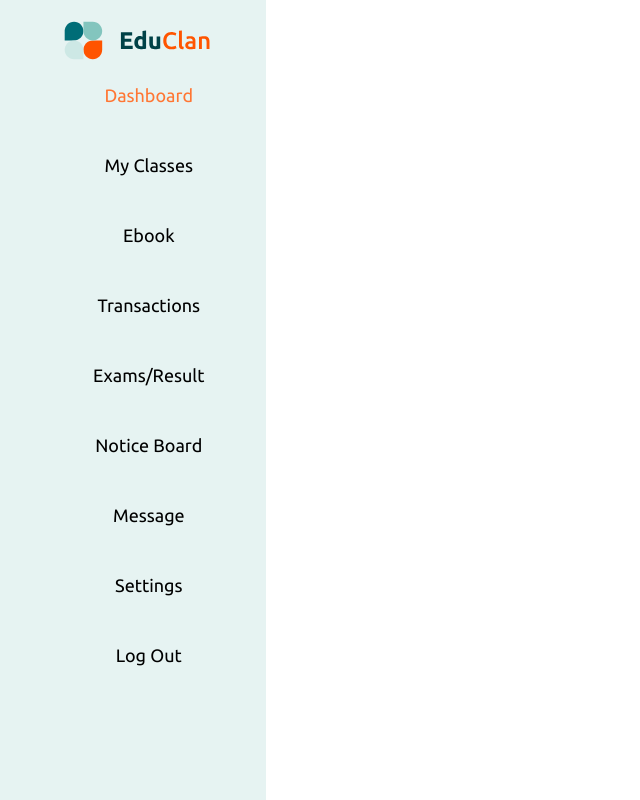
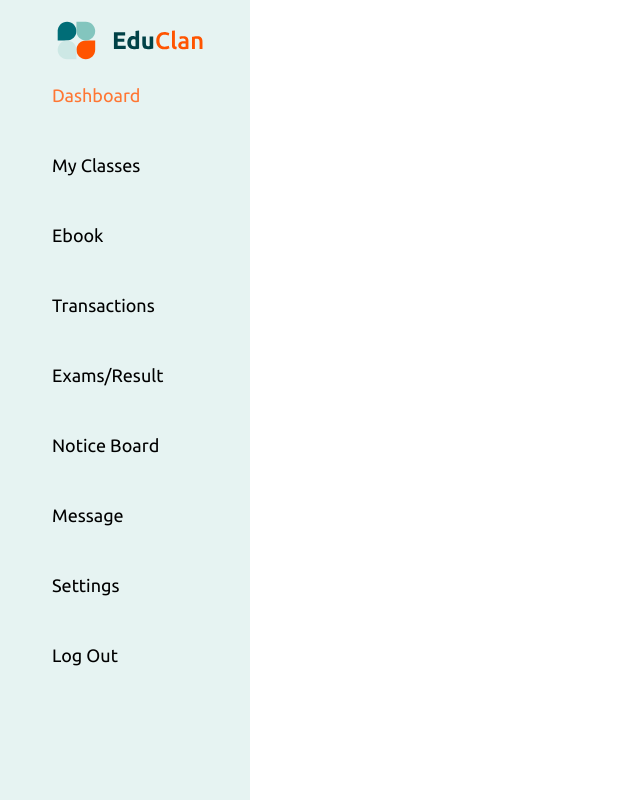
Before and after one commit to Acers-Org/digiphront-frontend, a React (Create React App) app: page /studentDashboard in a window 1280 px wide. Shown: the whole page, without its empty margins (0-640 px from the left). Built offline with nearby package versions, Linux system fonts and the light colour scheme.

Commit message:
map data

```diff
--- a/src/components/sidebar/Sidebar.css
+++ b/src/components/sidebar/Sidebar.css
@@ -5,10 +5,9 @@
 
 
 .sidebar {
-    height: 100%;
     width: 250px;
     background-color: var(--background);
-    width: 33.2vh;
+    /* width: 33.2vh; */
     height:100vh;
     position: absolute;
   }
@@ -23,6 +22,7 @@
     font-size: 18px;
     line-height: 30px;
     cursor: pointer;
+    text-align: left;
 }
 
 .sidebar .list-item:nth-child(1) {
--- a/src/components/sidebar/Sidebar.jsx
+++ b/src/components/sidebar/Sidebar.jsx
@@ -1,14 +1,17 @@
 import './Sidebar.css';
-import { SidebarData } from './SidebarData';
+import { SidebarData, TeacherSideBar } from './SidebarData';
 import logo from '../../assets/logo.svg'
+import { useState } from 'react';
 
 
 function Sidebar() {
+  const [user, setUser] = useState('Student')
+
   return (
     <div className='sidebar'>
         <img src={logo} alt="logo" />
         <ul className= 'sidebar-list'>
-            {SidebarData.map((val, key) => {
+            {user === 'Teacher' ? (TeacherSideBar.map((val, key) => {
                 return (
                     <li
                         className='list-item'
@@ -19,7 +22,18 @@ function Sidebar() {
                     <div>{val.title}</div>
                     </li>
                     )
-                })}
+                })) : (SidebarData.map((val, key) => {
+                  return (
+                      <li
+                          className='list-item'
+                          id={window.location.pathname === val.link ? 'active': ''}
+                          key={key}
+                          onClick={() => {window.location.pathname = val.link}}>
+
+                      <div>{val.title}</div>
+                      </li>
+                      )
+                  }))}
         </ul>
     </div>
 
--- a/src/components/sidebar/SidebarData.js
+++ b/src/components/sidebar/SidebarData.js
@@ -38,3 +38,97 @@ export const SidebarData = [
         link: '/logout'
     }
 ]
+
+export const TeacherSideBar = [
+    {
+        title: 'Dashboard',
+        link: '/dashboard'
+    },
+    {
+        title: 'Inbox',
+        link: '/inbox'
+    },
+    {
+        title: 'My Classes',
+        link: '/myclasses'
+    },
+    {
+        title: 'Groups',
+        link: '/groups'
+    },
+    {
+        title: 'Exams/Result',
+        link: '/exams-result'
+    },
+    {
+        title: 'Students',
+        link: '/students'
+    },
+    {
+        title: 'Files',
+        link: '/files'
+    },
+    {
+        title: 'Settings',
+        link: '/settings'
+    },
+    {
+        title: 'Log Out',
+        link: '/logout'
+    }
+]
+
+export const AdminSideBar = [
+    {
+        title: 'Dashboard',
+        link: '/dashboard'
+    },
+    {
+        title: 'Students',
+        link: '/students'
+    },
+    {
+        title: 'Teachers',
+        link: '/teachers'
+    },
+    {
+        title: 'Parents',
+        link: '/parents'
+    },
+    {
+        title: 'Exams/Results',
+        link: '/exams'
+    },
+    {
+        title: 'Notice Board',
+        link: '/noticeboard'
+    },
+    {
+        title: 'Message',
+        link: '/messsage'
+    },
+    {
+        title: 'Classes',
+        link: '/classes'
+    },
+    {
+        title: 'Registration',
+        link: '/registration'
+    },
+    {
+        title: 'Attendance',
+        link: '/attendance'
+    },
+    {
+        title: 'Transactions',
+        link: '/transactions'
+    },
+    {
+        title: 'Settings',
+        link: '/settings'
+    },
+    {
+        title: 'Log Out',
+        link: '/logout'
+    }
+]
```
